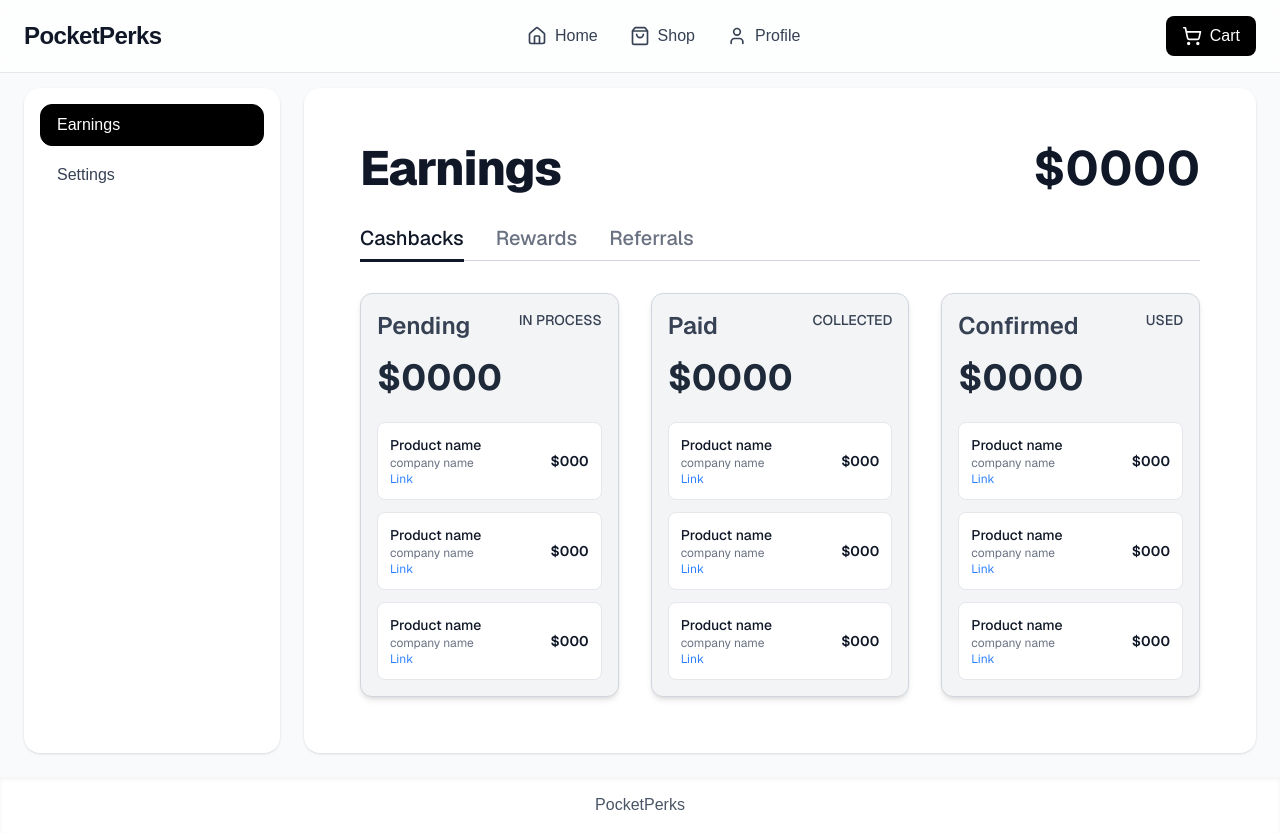
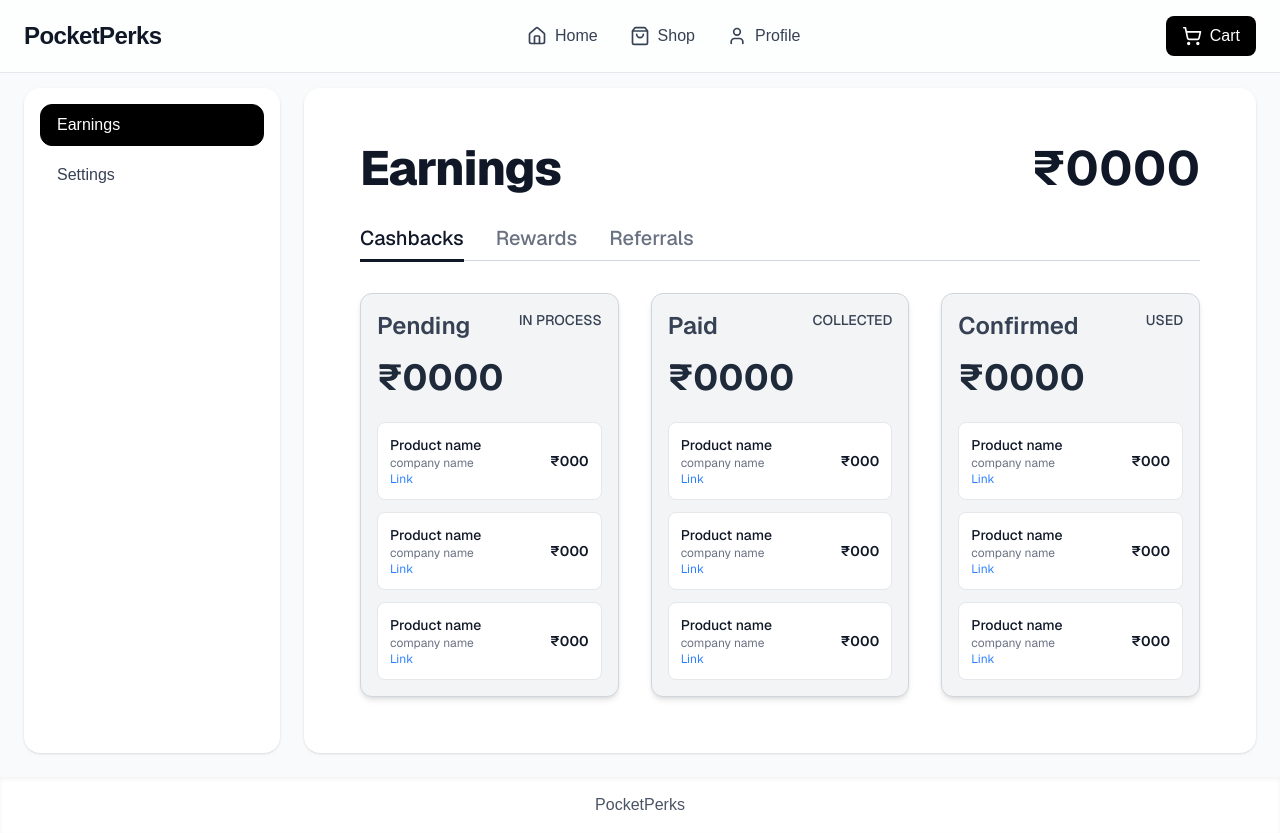
Before and after one commit to PocketPerks/Pocketperks_frontend, a Next.js app: page /profile in a window 1280 px wide. Built offline with nearby package versions, Linux system fonts and the light colour scheme.

Commit message:
improved the page

```diff
--- a/src/components/profile/Earnings.tsx
+++ b/src/components/profile/Earnings.tsx
@@ -39,7 +39,7 @@ const EarningsCardsSection = ({ activeTab }: { activeTab: string }) => {
           <span className="text-sm font-medium uppercase">{status}</span>
         </div>
         <div className="text-3xl md:text-4xl font-bold text-gray-800 mb-6">
-          ${amount}
+          ₹{amount}
         </div>
         <div className="flex flex-col space-y-3">
           {items.map((item, index) => (
@@ -62,7 +62,7 @@ const EarningsCardsSection = ({ activeTab }: { activeTab: string }) => {
                 </a>
               </div>
               <span className="text-sm font-semibold text-gray-900">
-                ${item.price}
+                ₹{item.price}
               </span>
             </div>
           ))}
@@ -96,7 +96,7 @@ export default function EarningsPage() {
             </h1>
           </div>
           <div className="flex-1 flex justify-end items-center space-x-4">
-            <div className="text-4xl md:text-5xl font-bold">${"0000"}</div>
+            <div className="text-4xl md:text-5xl font-bold">₹{"0000"}</div>
           </div>
         </header>
 
```
